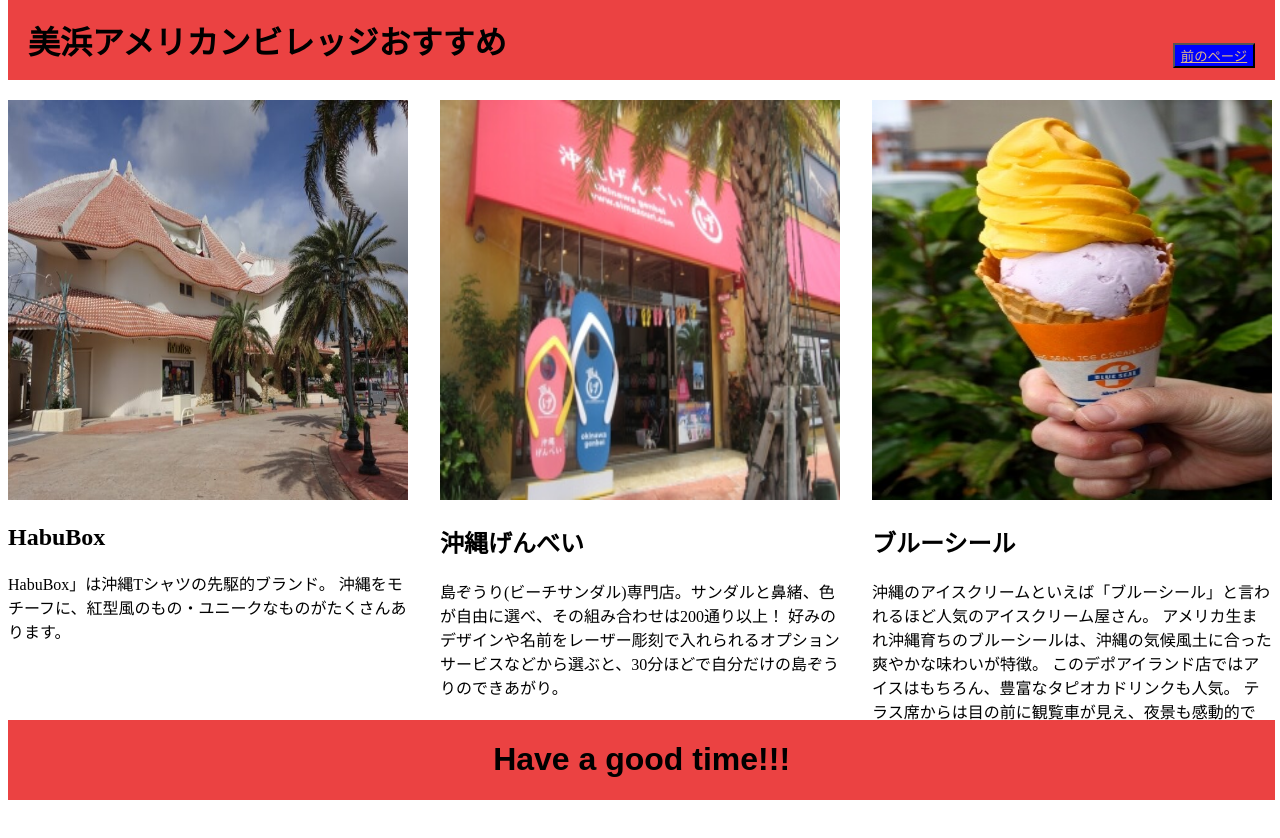
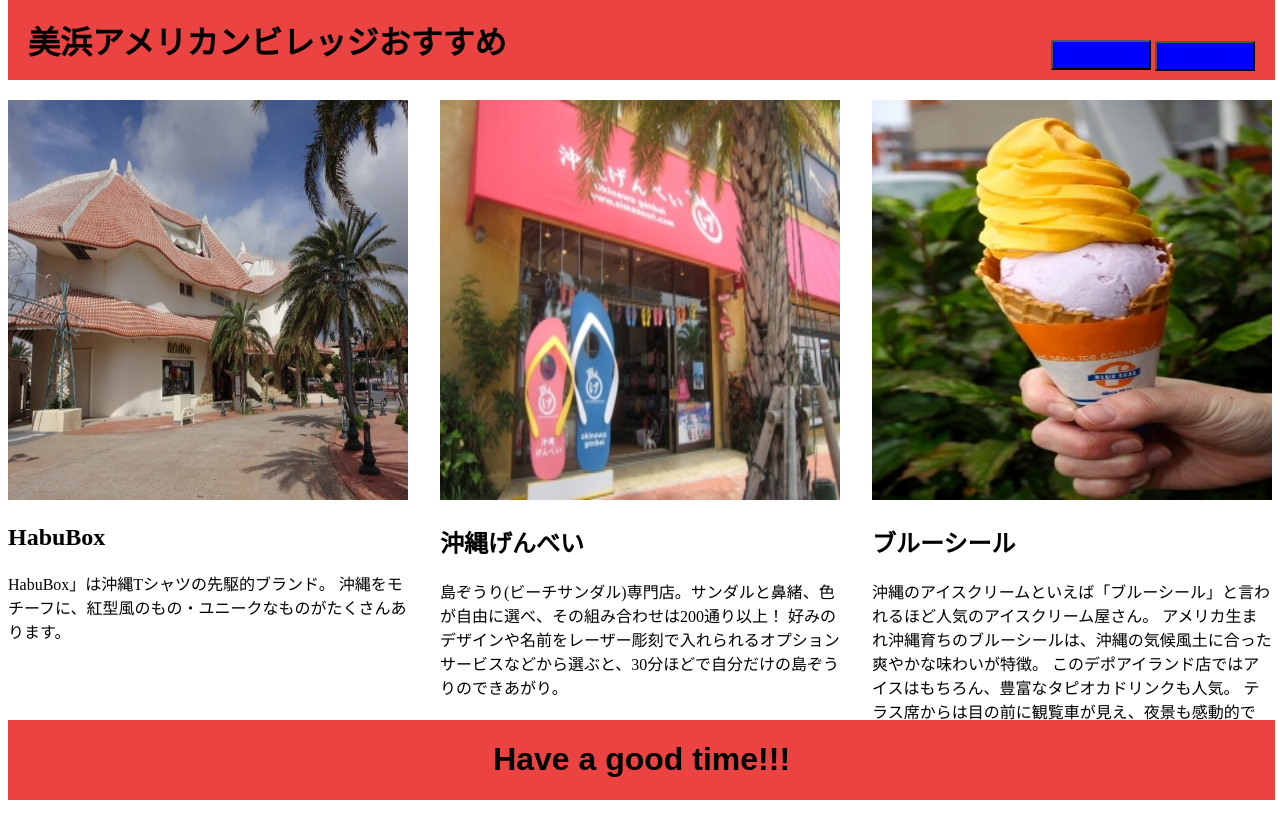
Before and after one commit to Teppei997/american, a website: page indexpage2.html in a window 1280 px wide. Drawn offline with Linux system fonts and the light colour scheme.

Commit message:
プラグイン追加、補填

```diff
--- a/css/style.css
+++ b/css/style.css
@@ -136,7 +136,9 @@
   .header-left {
     font-size: 20px; } }
 
-.btn {
-  background-color: blue; }
-  .btn .text-color {
-    color: burlywood; }
+.text-color {
+    background-color:blue;
+    width: 100px;
+    height: 30px;
+    color: beige;
+  }
--- a/indexpage2.html
+++ b/indexpage2.html
@@ -11,10 +11,9 @@
         <div class="header-main">
             <h1 class="header-left">美浜アメリカンビレッジおすすめ</h1>
             <div class="header-right">
-                <button type="button" class="btn btn-primary" data-toggle="button" aria-pressed="false">
+                <button type="button" class="text-color"><a href="indexpage1.html">前ページ</a></button>
+                <button type="button" class="text-color"><a href="/firstpage.html">T  O  P</a></button>
 
-                 <a class="text-color" href="indexpage1.html">前のページ</a>
-                </button>
             </div>
         </div>
     </header>
```
Also changed, not shown: css/firstpage.css (added, +20 -0 lines), indexpage1.html (+6 -6 lines), img/americancafe.jpg (added), img/americantown.jpg (added), img/americanvillege.jpg (added), img/nightsight.jpg (added), img/nightview.jpg (added).
